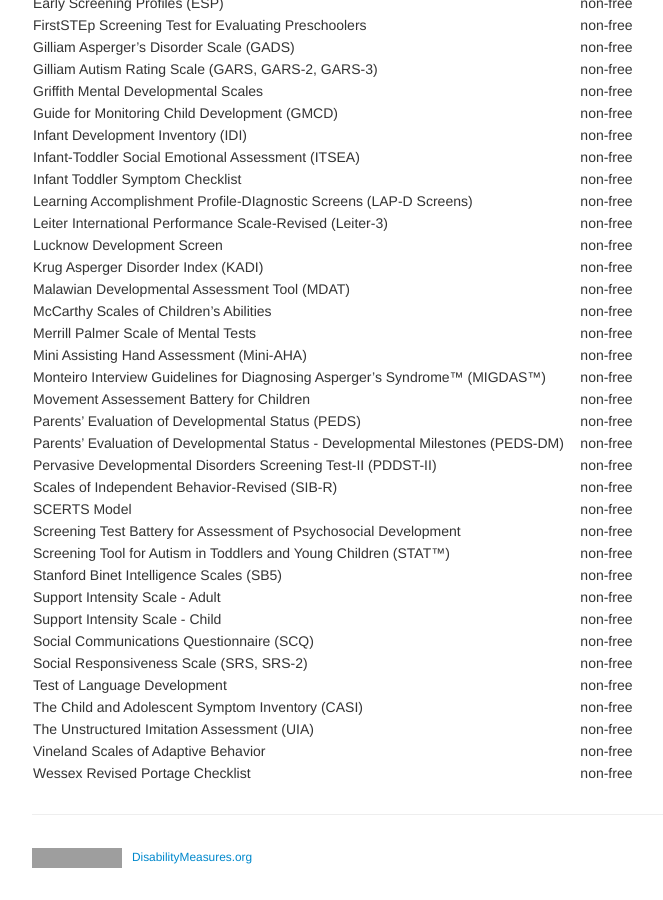
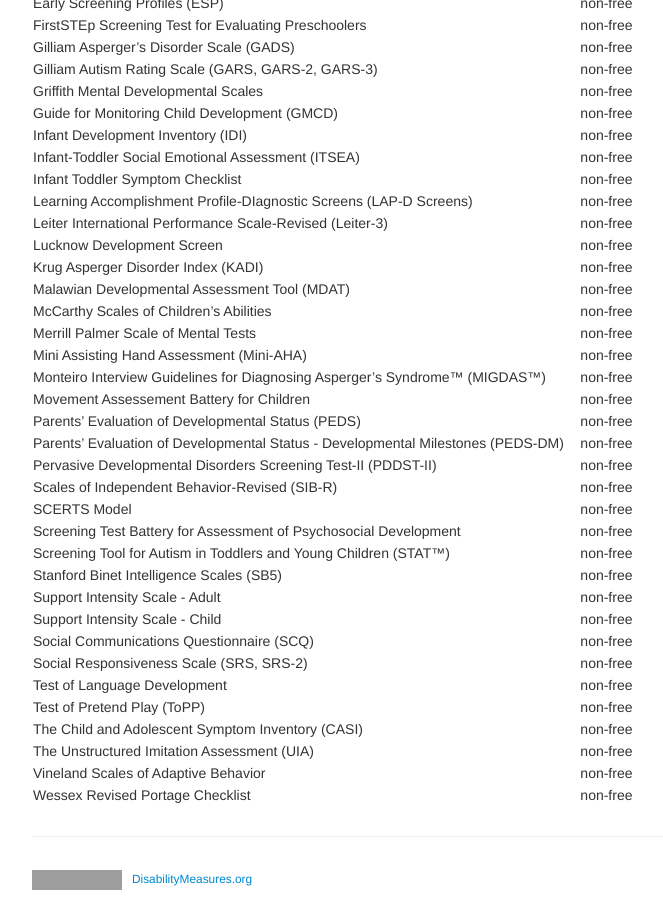
Before and after one commit to mjmaenner/disabilitymeasures, a Jekyll site: the page built from pages/donotqualify.md, in a window 1280 px wide and 900 px high, scrolled down 1120 px. Shown: the whole window, without its empty margins (258-921 px from the left). Built offline with Jekyll 4.4.1, drawn with Linux system fonts in a browser that asks for light colours; before the commit the page ends 1998 px from its top, so only the background shows below that; grey boxes are pictures that could not be loaded.

Commit message:
updated list

```diff
--- a/pages/donotqualify.md
+++ b/pages/donotqualify.md
@@ -85,6 +85,7 @@ Support Intensity Scale - Child | non-free
 Social Communications Questionnaire (SCQ) | non-free
 Social Responsiveness Scale (SRS, SRS-2) | non-free
 Test of Language Development | non-free
+Test of Pretend Play (ToPP) | non-free
 The Child and Adolescent Symptom Inventory (CASI) | non-free
 The Unstructured Imitation Assessment (UIA) | non-free
 Vineland Scales of Adaptive Behavior | non-free
```
